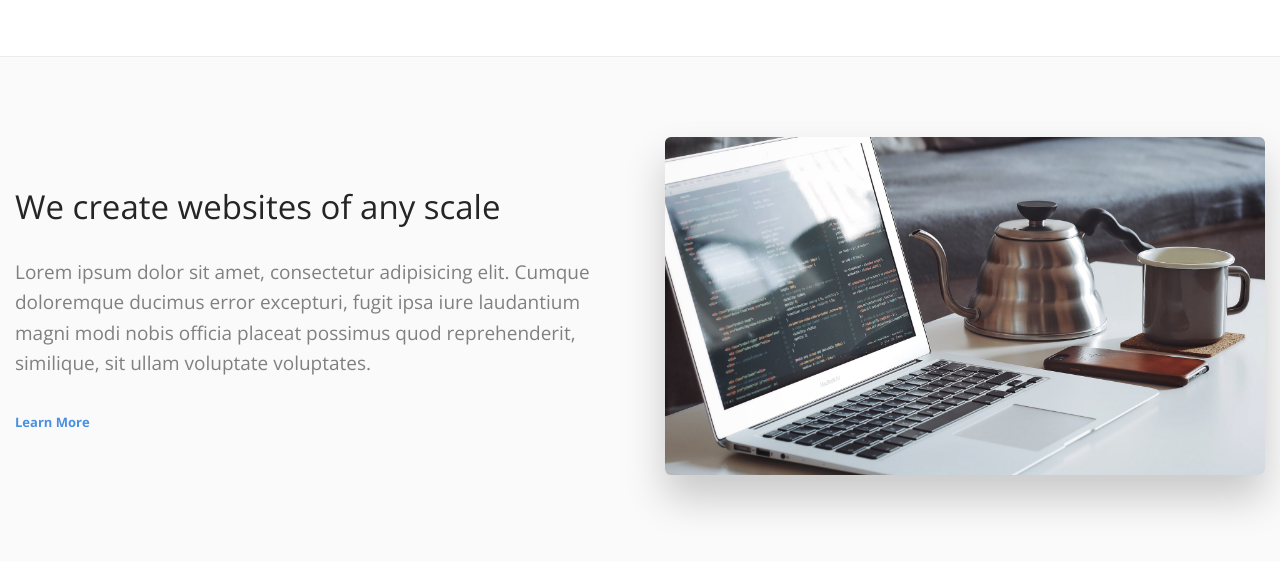
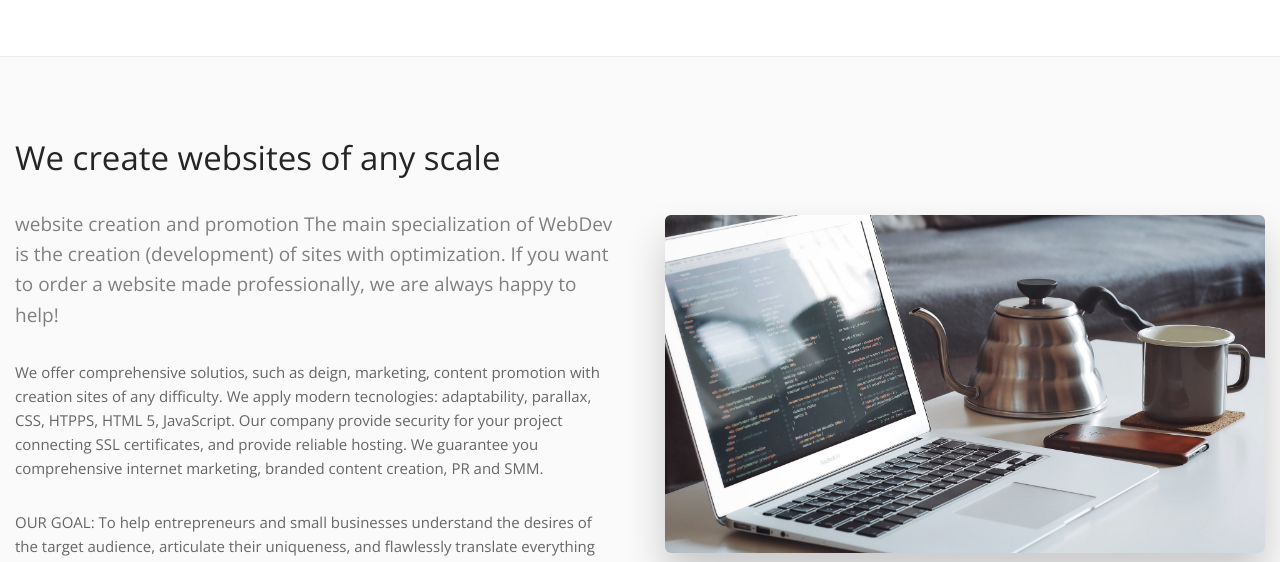
Before and after one commit to ekadiev/burning-man-ms1, a plain HTML site: page index.html in a window 1280 px wide. Shown: the part 995-1557 px from the top of the page. Drawn offline with nearby package versions, Linux system fonts and the light colour scheme.

Commit message:
index page modified

```diff
--- a/index.html
+++ b/index.html
@@ -94,7 +94,17 @@
         <div class="split-section">
           <div class="split-section__text">
             <h2>We create websites of any scale</h2>
-            <p class="lead">Lorem ipsum dolor sit amet, consectetur adipisicing elit. Cumque doloremque ducimus error excepturi, fugit ipsa iure laudantium magni modi nobis officia placeat possimus quod reprehenderit, similique, sit ullam voluptate voluptates.</p>
+            <p class="lead">website creation and promotion
+The main specialization of WebDev is the creation (development) of sites with optimization.
+If you want to order a website made professionally, we are always happy to help!
+<p>
+    We offer comprehensive solutios, such as deign, marketing, content promotion with creation sites
+of any difficulty. We apply modern tecnologies: adaptability, parallax, CSS, HTPPS, HTML 5, JavaScript.
+Our company provide security for your project connecting SSL certificates, and provide reliable hosting.
+We guarantee you comprehensive internet marketing, branded content creation, PR and SMM.
+</p>
+OUR GOAL: To help entrepreneurs and small businesses understand the desires of the target audience,
+articulate their uniqueness, and flawlessly translate everything into products and services </p>
             <a href="#">Learn More</a>
           </div>
           <div class="split-section__image">
```
